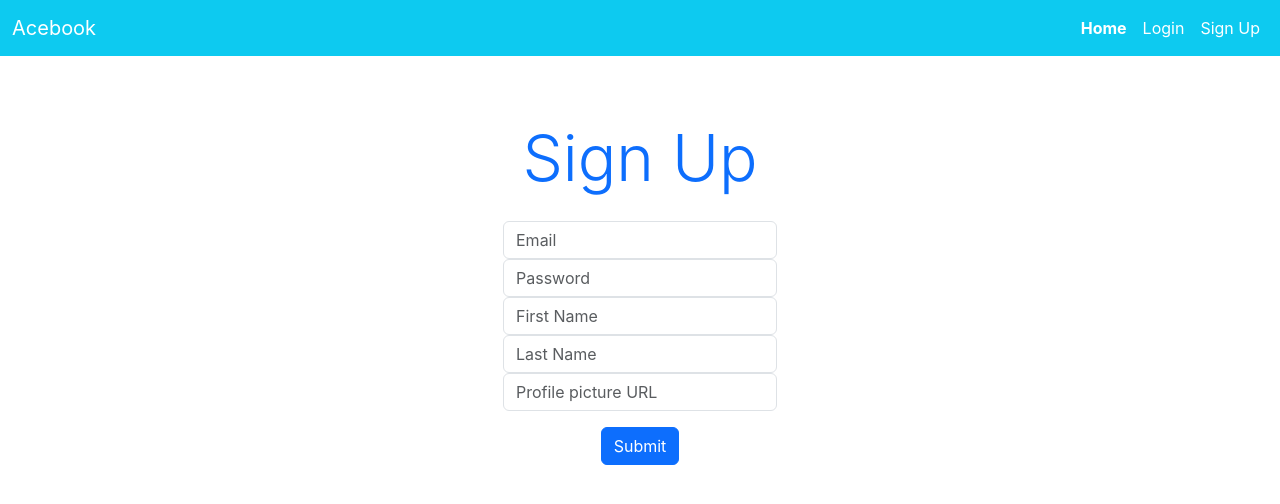
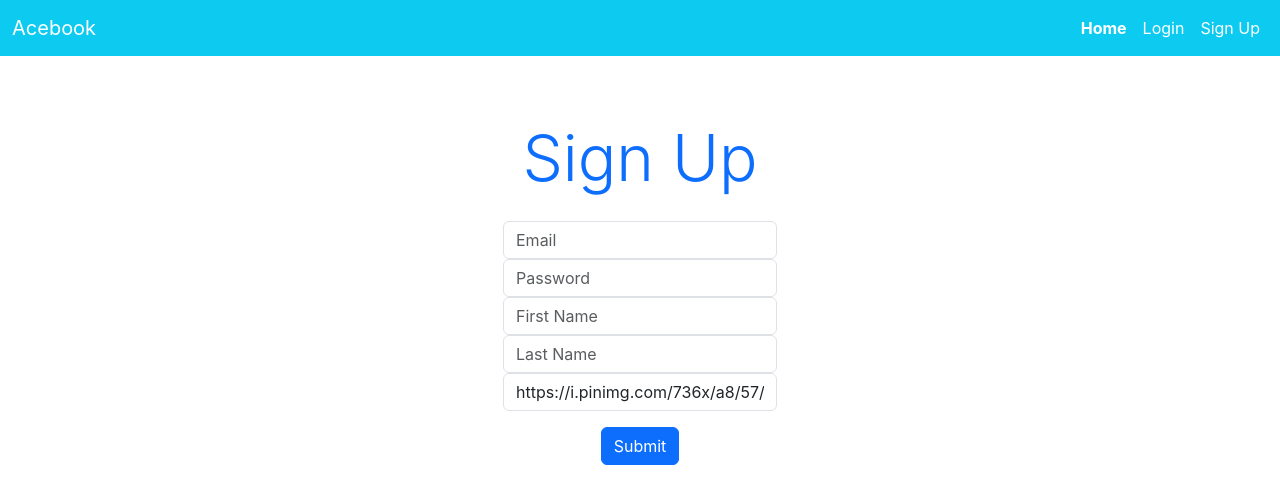
Before and after one commit to spcmarine/Acebook-Web-App, a React (Create React App) app in the folder frontend/: page /signup in a window 1280 px wide. Shown: the top 504 px of the page. Built offline with nearby package versions, Linux system fonts and the light colour scheme.

Commit message:
updated profile pic URL

```diff
--- a/frontend/src/components/user/SignUpForm.js
+++ b/frontend/src/components/user/SignUpForm.js
@@ -6,7 +6,7 @@ const SignUpForm = ({ navigate }) => {
   const [password, setPassword] = useState("");
   const [firstName, setFirstName] = useState("");
   const [lastName, setLastName] = useState("");
-  const [profileURL, setProfileURL] = useState("");
+  const [profileURL, setProfileURL] = useState("https://i.pinimg.com/736x/a8/57/00/a85700f3c614f6313750b9d8196c08f5.jpg");
 
 
   const handleSubmit = async (event) => {
```
